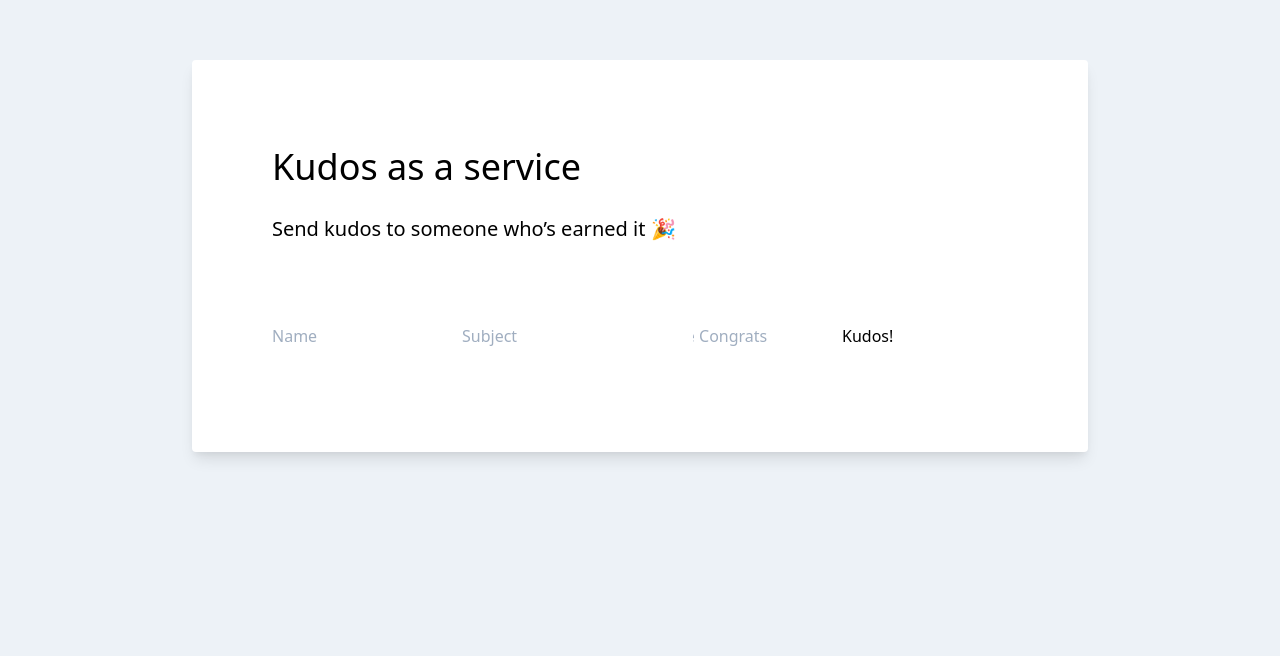
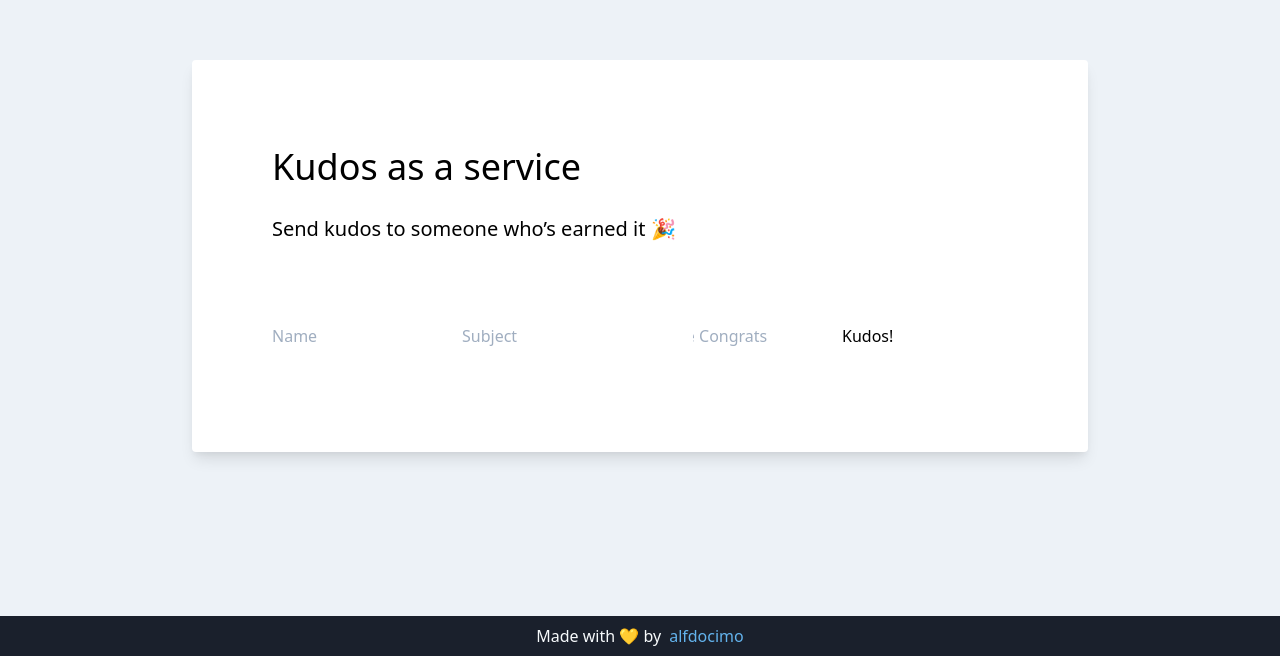
Before and after one commit to alfdocimo/kuaas, a Next.js app: page / in a window 1280 px wide. Shown: the part 144-800 px from the top of the page. Built offline with nearby package versions, Linux system fonts and the light colour scheme.

Commit message:
add footer

```diff
--- a/components/Layout/index.js
+++ b/components/Layout/index.js
@@ -13,6 +13,16 @@ export default function Layout({ children }) {
           <div className="px-20 py-20">{children}</div>
         </div>
       </div>
+      <footer className="h-10 flex items-center justify-center bg-gray-900 text-gray-100">
+        Made with 💛 by
+        <a
+          className="pl-2 text-blue-400"
+          href="https://github.com/alfdocimo"
+          target="_blank"
+        >
+          alfdocimo
+        </a>
+      </footer>
     </>
   );
 }
--- a/style/base.css
+++ b/style/base.css
@@ -11,7 +11,7 @@ body {
 }
 
 .app-container {
-  @apply flex flex-wrap bg-gray-200 h-48 content-center justify-center h-screen;
+  @apply flex flex-wrap bg-gray-200 h-48 content-center justify-center h-screen -mb-10;
 }
 
 .card-container {
```
